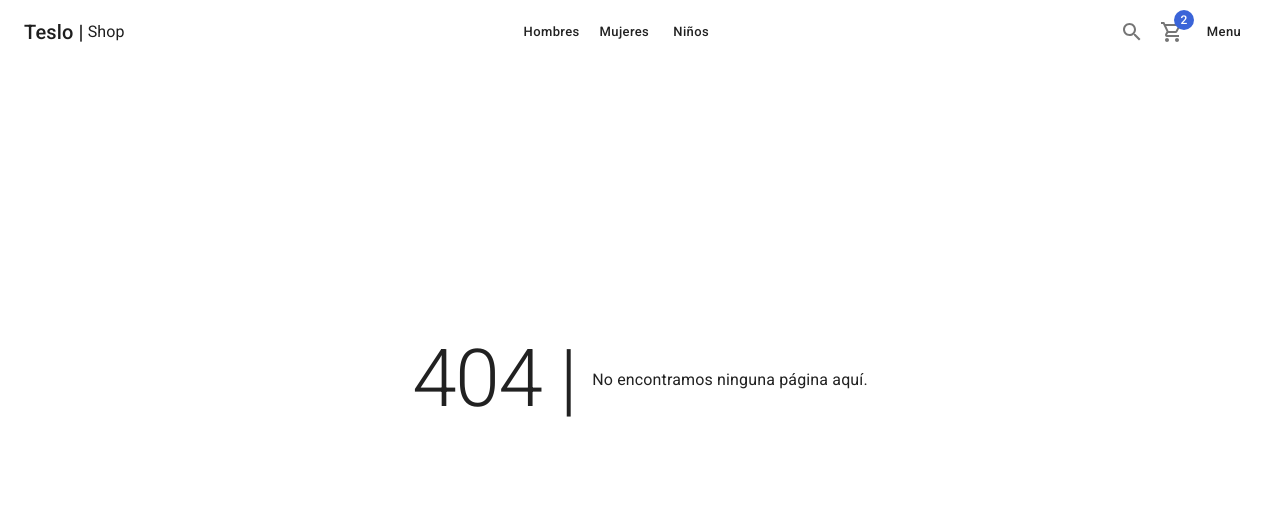
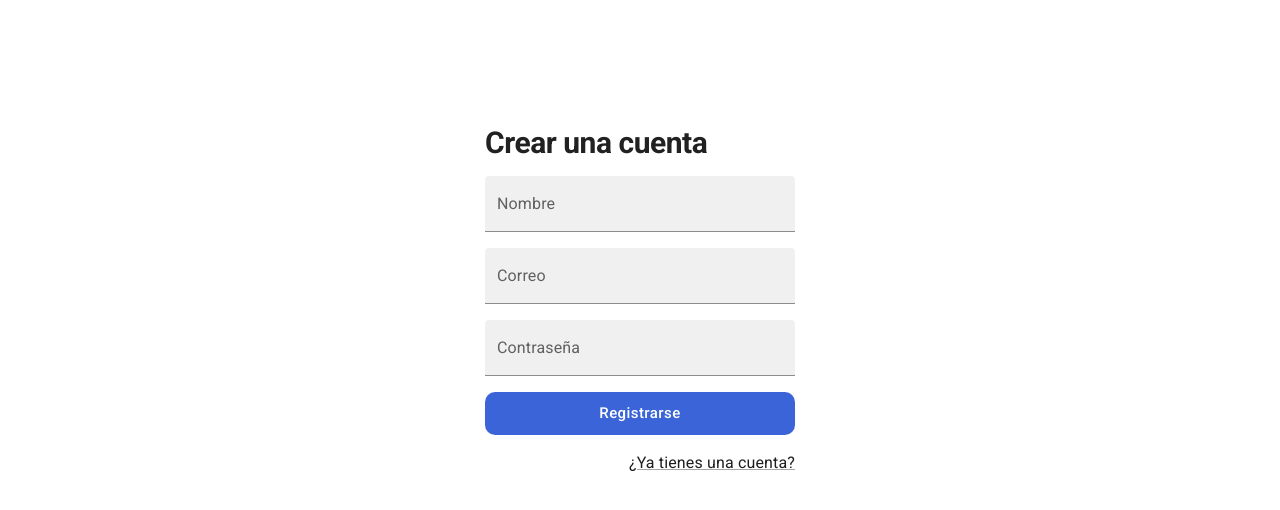
Before and after one commit to noble07/tesloshop, a Next.js app: page /auth/register in a window 1280 px wide. Before the commit this address had no page. Shown: the top 510 px of the page. Built offline with nearby package versions, Linux system fonts and the light colour scheme.

Commit message:
Added register page

```diff
--- /dev/null
+++ b/pages/auth/register.tsx
@@ -0,0 +1,42 @@
+import NextLink from 'next/link'
+import { Box, Button, Grid, Link, TextField, Typography } from '@mui/material'
+
+import { AuthLayout } from '@/components/layouts'
+
+export default function RegisterPage() {
+  return (
+    <AuthLayout title="Registrarse">
+      <Box sx={{ width: 350, padding: '10px 20px' }}>
+        <Grid container spacing={2}>
+          <Grid item xs={12}>
+            <Typography variant="h1" component="h1">Crear una cuenta</Typography>
+          </Grid>
+
+          <Grid item xs={12}>
+            <TextField label="Nombre" variant="filled" fullWidth />
+          </Grid>
+          <Grid item xs={12}>
+            <TextField label="Correo" variant="filled" fullWidth />
+          </Grid>
+          <Grid item xs={12}>
+            <TextField label="Contraseña" type="password" variant="filled" fullWidth />
+          </Grid>
+
+          <Grid item xs={12}>
+            <Button color="secondary" className="circular-btn" size="large" fullWidth>
+              Registrarse
+            </Button>
+          </Grid>
+
+          <Grid item xs={12} display="flex" justifyContent="end">
+            <NextLink legacyBehavior href="/auth/login" passHref>
+              <Link underline="always">
+                ¿Ya tienes una cuenta?
+              </Link>
+            </NextLink>
+          </Grid>
+        </Grid>
+      </Box>
+    </AuthLayout>
+  )
+}
```
